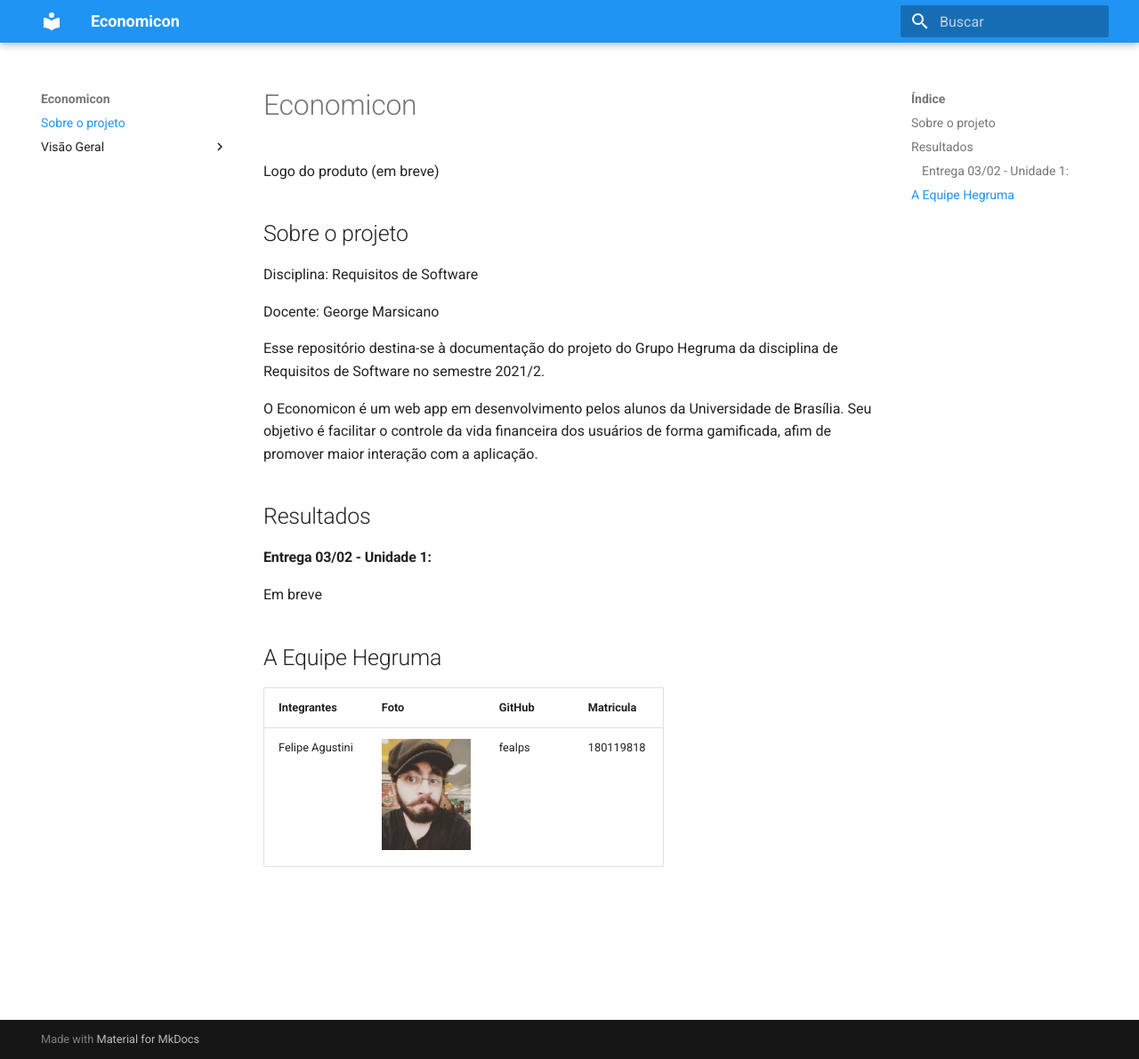
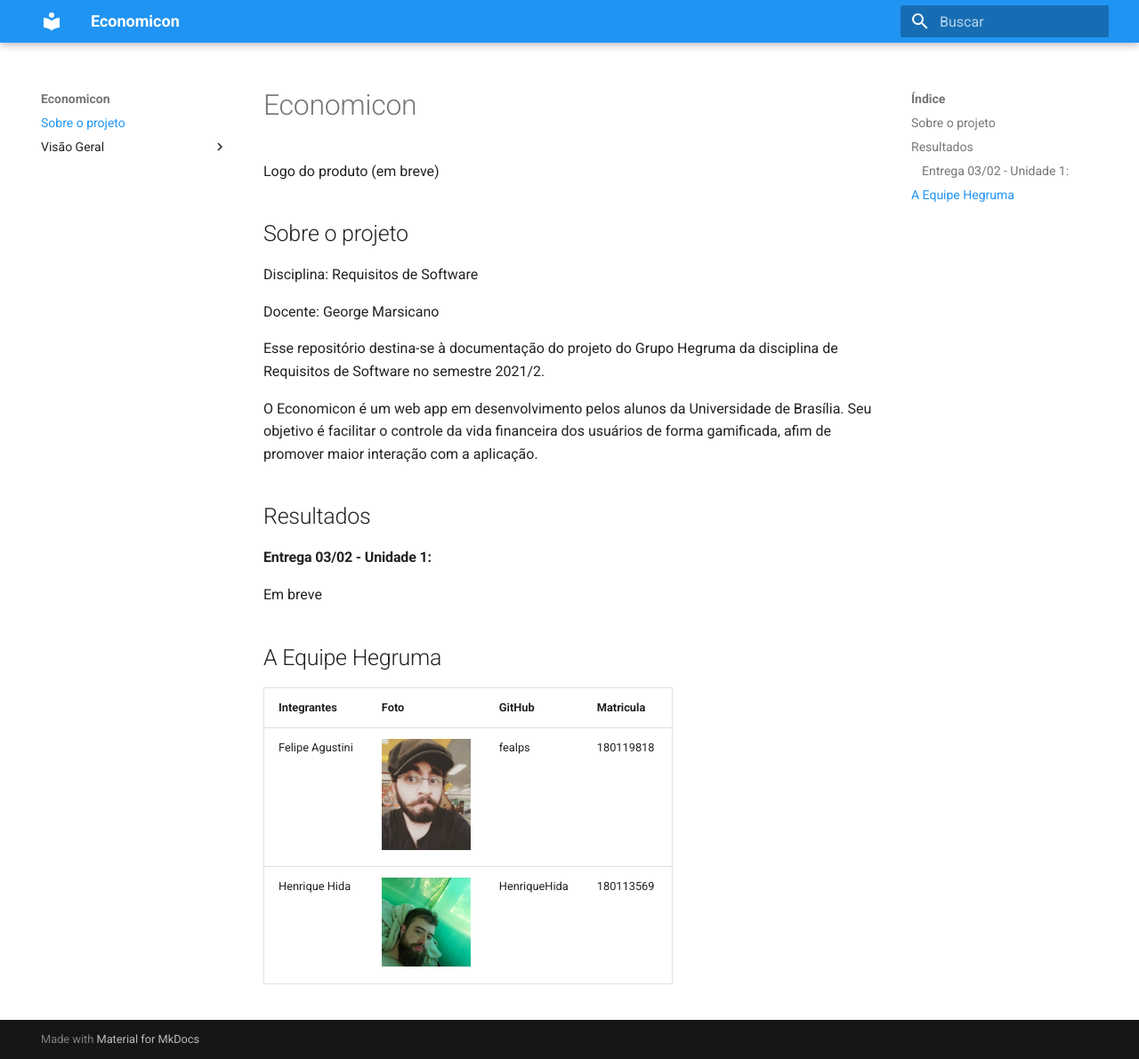
Before and after one commit to FGAUnB-REQ-GM/2021.2-Economicon, an MkDocs documentation site: the page built from docs/index.md, in a window 1280 px wide and 1191 px high. Shown: the whole window at 89% size. Built offline with MkDocs 1.6.1 and Material for MkDocs 9.7.7, drawn with Linux system fonts in a browser that asks for light colours.

Commit message:
adicionando fotos e informações - Henrique Hida

```diff
--- a/docs/index.md
+++ b/docs/index.md
@@ -18,4 +18,5 @@ Em breve
 
 |Integrantes|Foto|GitHub| Matricula|
 |-----------|----|------|----------|
-Felipe Agustini | <img alt = "Felipe Agustini" src="imagens/fotointegrantes/felipeagustini.jpeg" width = "100"/> | fealps | 180119818|
+| Felipe Agustini | <img alt = "Felipe Agustini" src="imagens/fotointegrantes/felipeagustini.jpeg" width = "100"/> | fealps | 180119818|
+| Henrique Hida | <img alt = "Henrique Hida" src="imagens/fotointegrantes/henriquehida.jpeg" width = "100"/> | HenriqueHida | 180113569|
```
Also changed, not shown: docs/imagens/fotointegrantes/henriquehida.jpeg (added).
